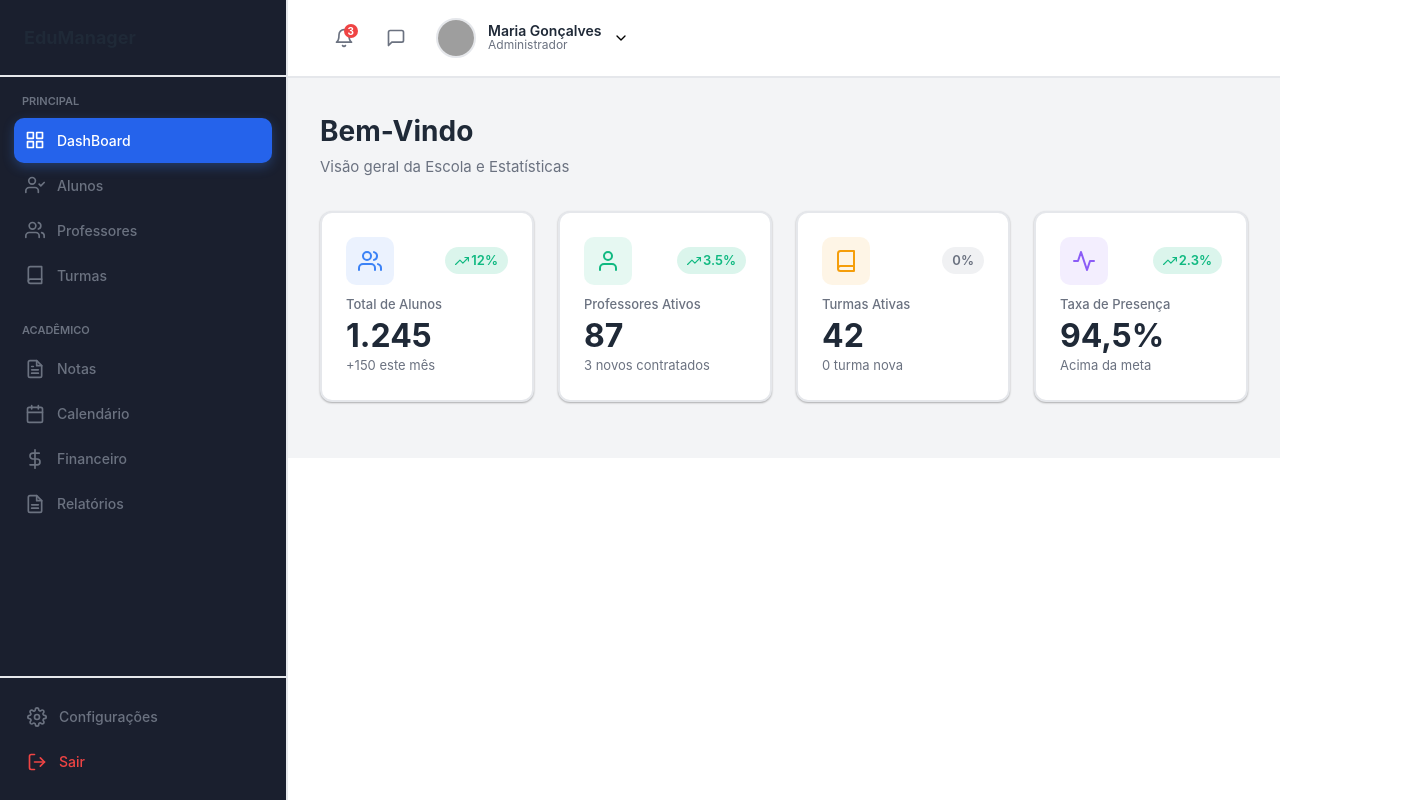
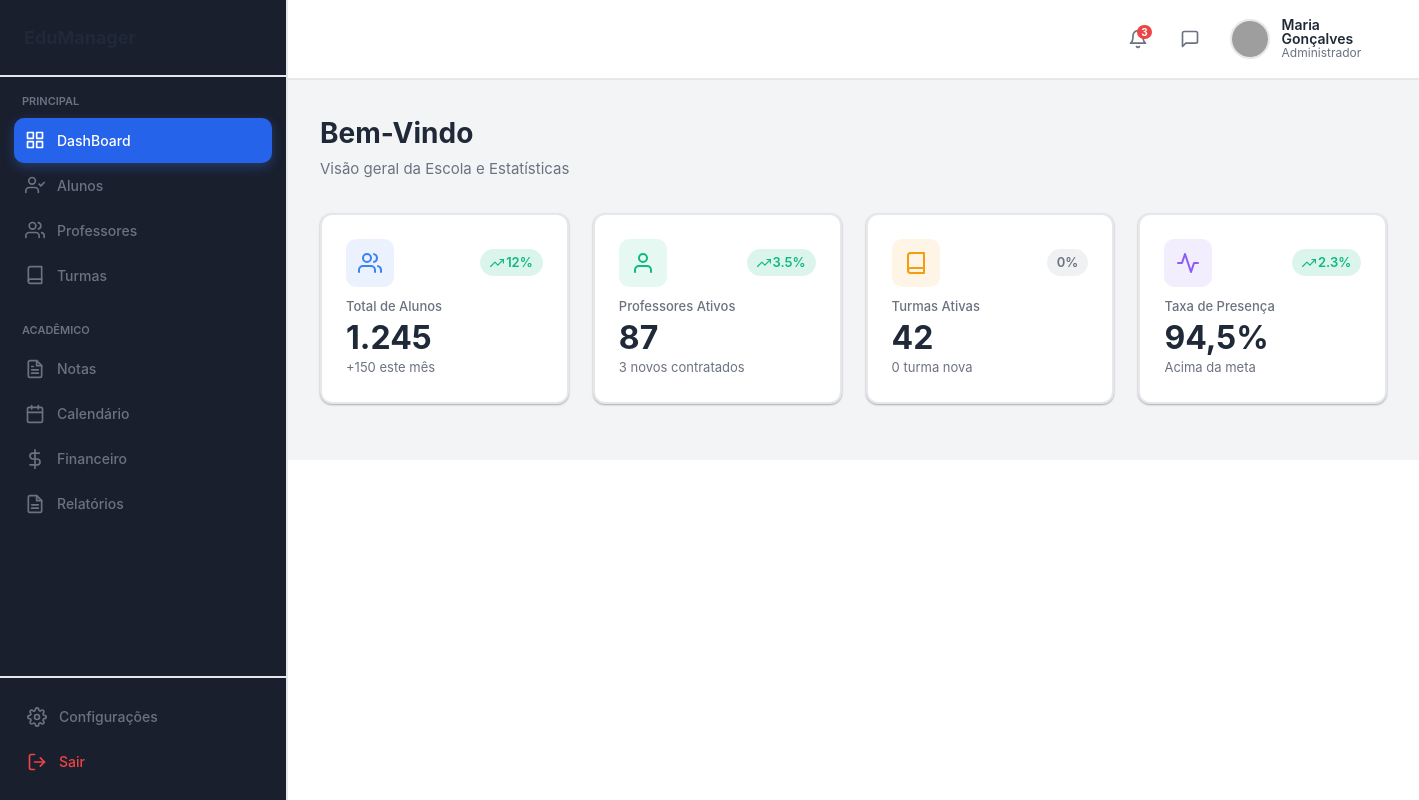
Before and after one commit to DevPeress/EduConnect-Web, a React (Vite) app: page /admin in a window 1280 px wide. Shown: the whole page, 1419 px wide, since content can reach past the window. Built offline with nearby package versions, Linux system fonts and the light colour scheme; grey boxes are pictures that could not be loaded.

Commit message:
Adição da troca de tema no header

```diff
--- a/src/components/Header/index.tsx
+++ b/src/components/Header/index.tsx
@@ -1,7 +1,14 @@
+import Dia from "../../assets/Dia.svg";
+import Noite from "../../assets/Noite.svg";
+import { useTheme } from "../../context/ThemeContext";
+
 const Header = () => {
+  const tema = useTheme();
+  const dark = tema.dark;
+
   return (
     <header className="bg-(--bg-card) border-b-2 border-(--border-color) px-9.5 py-3 flex justify-between items-center sticky top-0 z-10">
-      <div className="flex items-center gap-4">
+      <div className="flex items-center gap-4 ml-[62vw]">
         <button className="relative bg-transparent border-none text-(--text-secondary) cursor-pointer p-2 rounded-[10px] hover:bg-(--bg-hover) hover:text-(--text-primary)">
           <svg
             width="20"
@@ -63,6 +70,13 @@ const Header = () => {
             <polyline points="6 9 12 15 18 9"></polyline>
           </svg>
         </div>
+        <div className="max-w-15">
+          {dark ? (
+            <img src={Dia} alt="" onClick={() => tema.toggleTheme()} />
+          ) : (
+            <img src={Noite} alt="" onClick={() => tema.toggleTheme()} />
+          )}
+        </div>
       </div>
     </header>
   );
```
